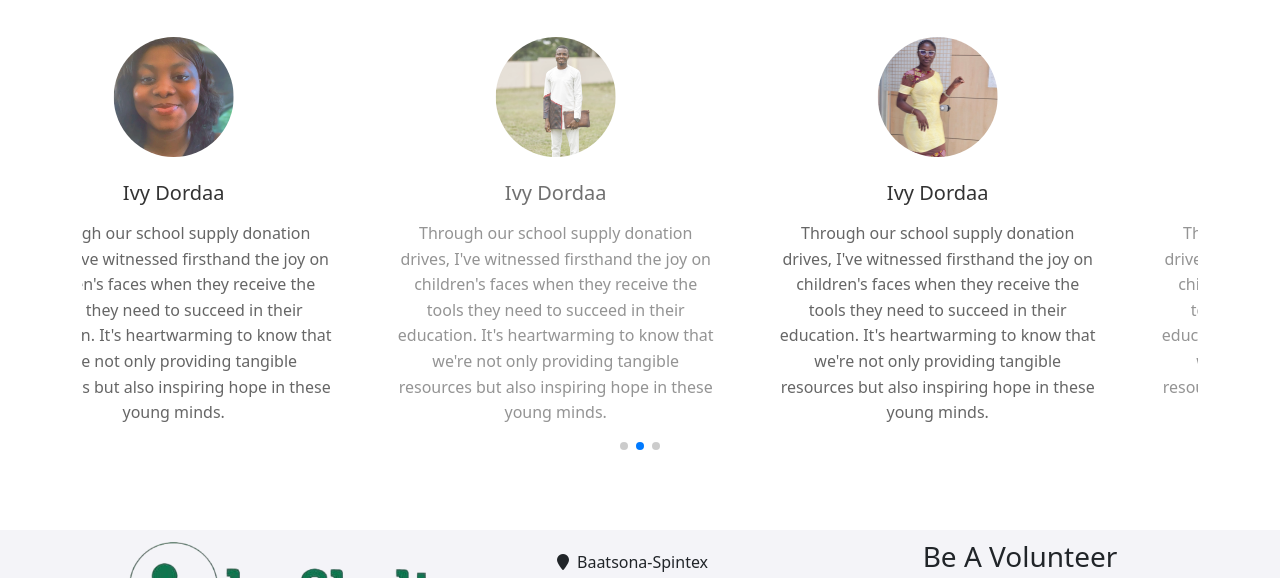
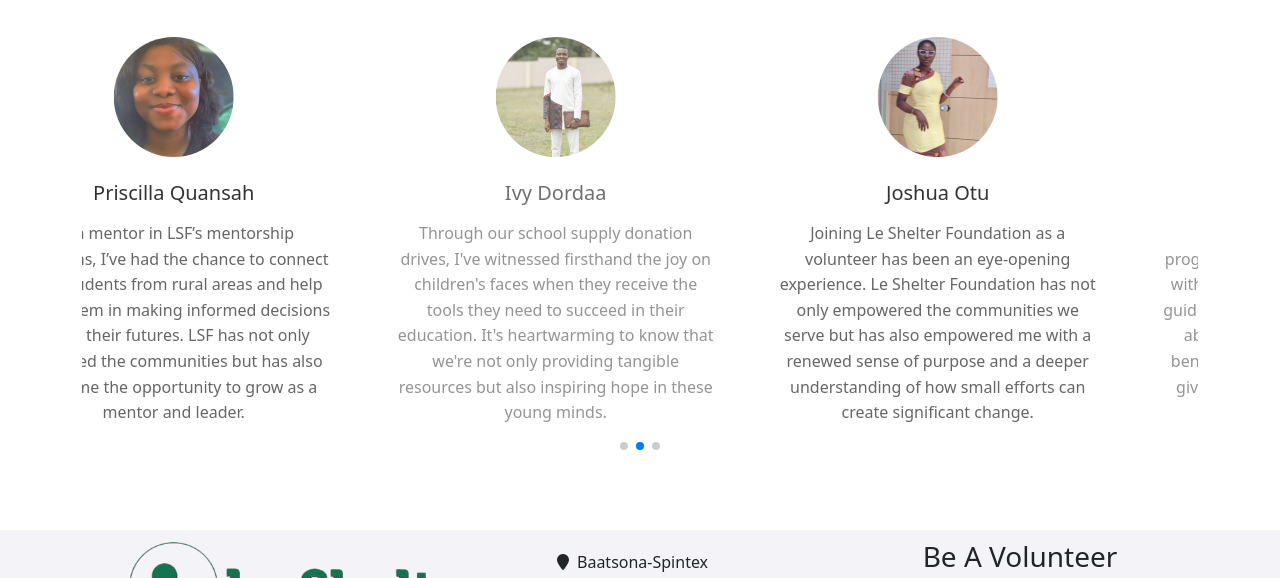
Before and after one commit to NaaBetty/NGO, a plain HTML site: page about.html in a window 1280 px wide. Shown: the part 2357-2935 px from the top of the page. Drawn offline with nearby package versions, Linux system fonts and the light colour scheme.

Commit message:
testimonials

```diff
--- a/about.html
+++ b/about.html
@@ -399,13 +399,13 @@
                 <div class="volunteer-image">
                   <img src="images/Ruby.jpg" alt="Volunteer 1" />
                 </div>
-                <h3 class="volunteer-name">Ivy Dordaa</h3>
+                <h3 class="volunteer-name">Joshua Otu</h3>
                 <p class="testimonial-text">
-                  Through our school supply donation drives, I've witnessed
-                  firsthand the joy on children's faces when they receive the
-                  tools they need to succeed in their education. It's
-                  heartwarming to know that we're not only providing tangible
-                  resources but also inspiring hope in these young minds.
+                  Joining Le Shelter Foundation as a volunteer has been an eye-opening experience.
+                  Le Shelter Foundation has not only empowered the communities we serve
+                  but has also empowered me with a renewed sense of purpose
+                  and a deeper understanding of how small efforts can create
+                  significant change.
                 </p>
               </div>
             </div>
@@ -414,13 +414,12 @@
                 <div class="volunteer-image">
                   <img src="images/princess.jpg" alt="Volunteer 1" />
                 </div>
-                <h3 class="volunteer-name">Ivy Dordaa</h3>
+                <h3 class="volunteer-name">Priscilla Quansah</h3>
                 <p class="testimonial-text">
-                  Through our school supply donation drives, I've witnessed
-                  firsthand the joy on children's faces when they receive the
-                  tools they need to succeed in their education. It's
-                  heartwarming to know that we're not only providing tangible
-                  resources but also inspiring hope in these young minds.
+                  As a mentor in LSF’s mentorship programs,
+                  I’ve had the chance to connect with students from rural areas
+                  and help guide them in making informed decisions about their futures.
+                  LSF has not only benefited the communities but has also given me the opportunity to grow as a mentor and leader.
                 </p>
               </div>
             </div>
```
